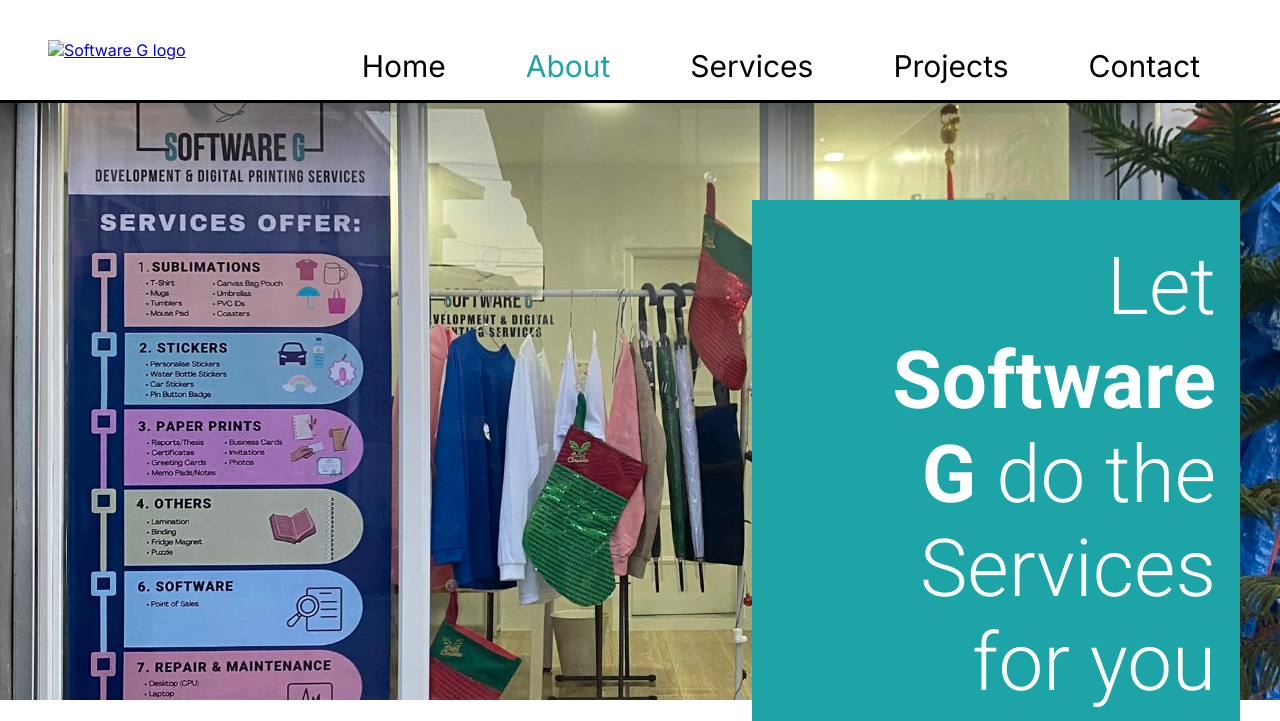
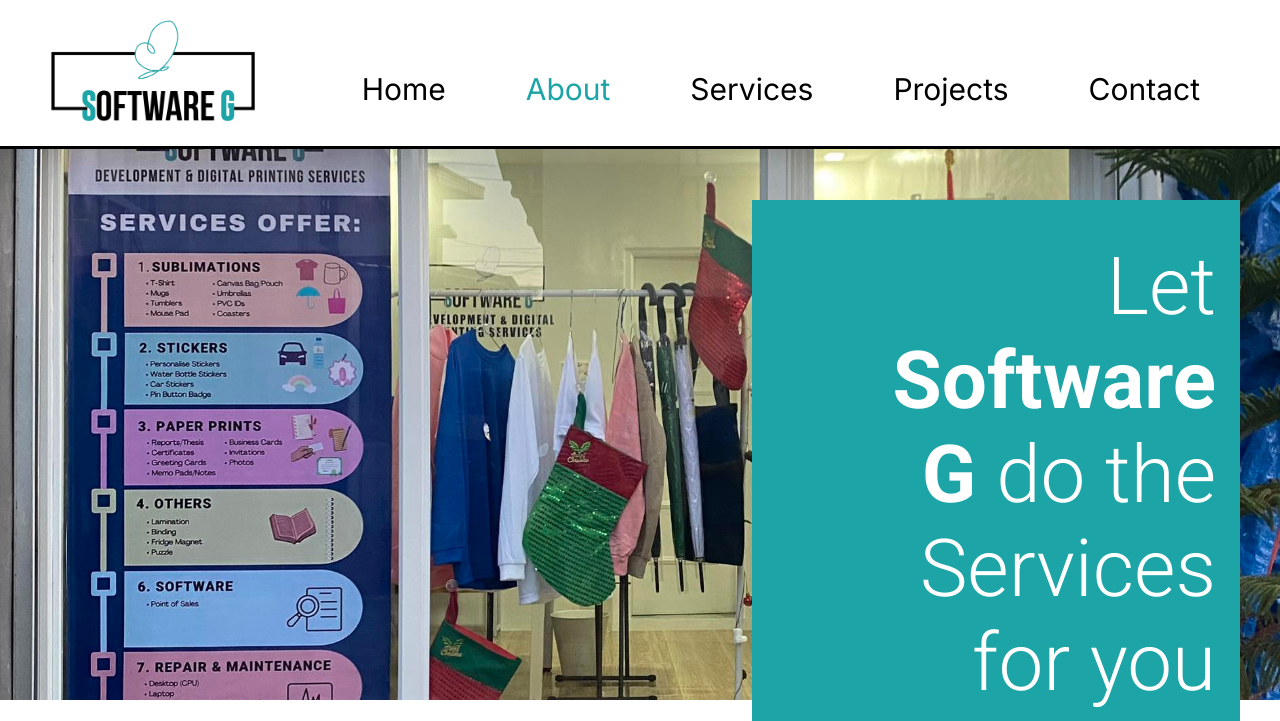
Before and after one commit to tsAntonio25/software-g, a plain HTML site: page about.html in a window 1280 px wide. Shown: the top 721 px of the page. Drawn offline with Linux system fonts and the light colour scheme.

Commit message:
Update about.html

```diff
--- a/about.html
+++ b/about.html
@@ -43,7 +43,7 @@
     <!-- navigation -->
     <nav class="desktop-view">
         <div class="logo">
-            <a href="index.html"><img src="assets/images/logo-sg.png" alt="Software G logo"></a>
+            <a href="index.html"><img src="assets/images/logosg.png" alt="Software G logo"></a>
         </div>
         <div class="navlinks">
             <ul class="navList">
```
